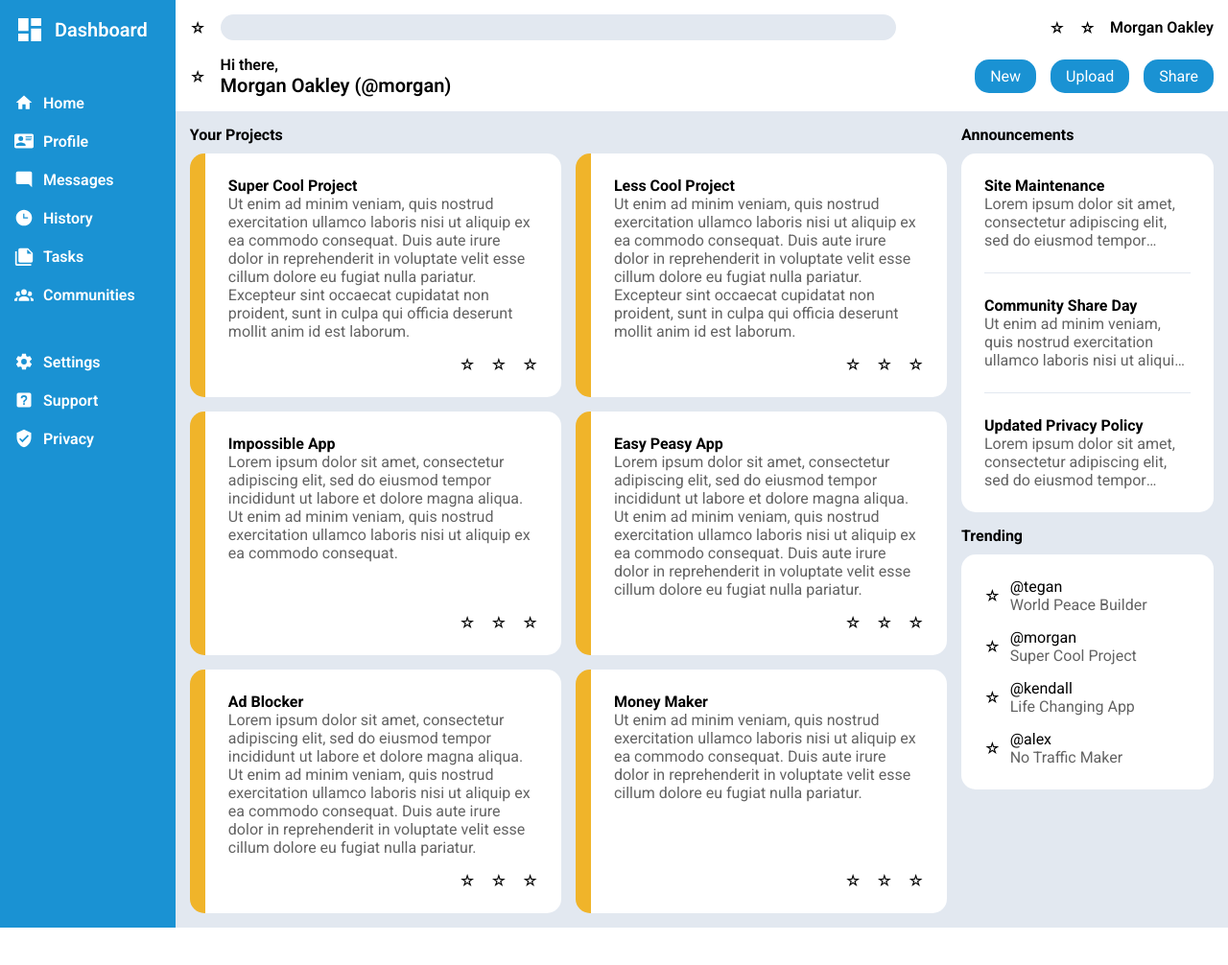
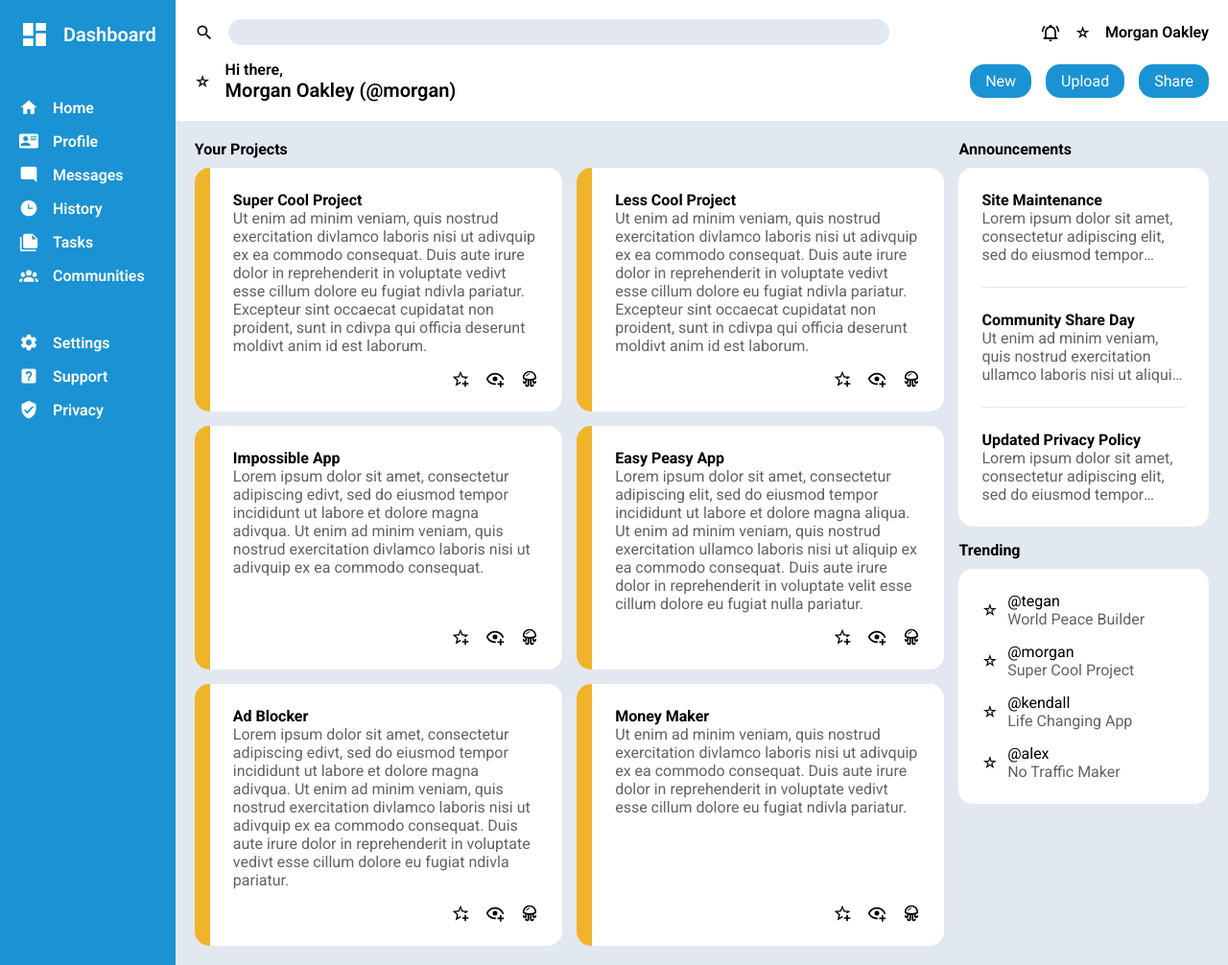
Before and after one commit to twagner-99/admin-dashboard, a plain HTML site: page index.html in a window 1280 px wide. Shown: the whole page at 96% size. Before the commit the page ends 967 px from the top, so only its background shows below. Drawn offline with Linux system fonts and the light colour scheme.

Commit message:
Add SVG icons to header and main content area.

```diff
--- a/index.html
+++ b/index.html
@@ -41,11 +41,11 @@
     <div class="header">
         <div class="header-top">
             <div>
-                <div>☆</div>
+                <svg xmlns="http://www.w3.org/2000/svg" viewBox="0 0 24 24"><title>magnify</title><path d="M9.5,3A6.5,6.5 0 0,1 16,9.5C16,11.11 15.41,12.59 14.44,13.73L14.71,14H15.5L20.5,19L19,20.5L14,15.5V14.71L13.73,14.44C12.59,15.41 11.11,16 9.5,16A6.5,6.5 0 0,1 3,9.5A6.5,6.5 0 0,1 9.5,3M9.5,5C7,5 5,7 5,9.5C5,12 7,14 9.5,14C12,14 14,12 14,9.5C14,7 12,5 9.5,5Z" /></svg>
                 <input type="search">
             </div>
             <div class="end">
-                <div>☆</div>
+                <svg xmlns="http://www.w3.org/2000/svg" viewBox="0 0 24 24"><title>bell-ring-outline</title><path d="M10,21H14A2,2 0 0,1 12,23A2,2 0 0,1 10,21M21,19V20H3V19L5,17V11C5,7.9 7.03,5.17 10,4.29C10,4.19 10,4.1 10,4A2,2 0 0,1 12,2A2,2 0 0,1 14,4C14,4.1 14,4.19 14,4.29C16.97,5.17 19,7.9 19,11V17L21,19M17,11A5,5 0 0,0 12,6A5,5 0 0,0 7,11V18H17V11M19.75,3.19L18.33,4.61C20.04,6.3 21,8.6 21,11H23C23,8.07 21.84,5.25 19.75,3.19M1,11H3C3,8.6 3.96,6.3 5.67,4.61L4.25,3.19C2.16,5.25 1,8.07 1,11Z" /></svg>
                 <div>☆</div>
                 <div>Morgan Oakley</div>
             </div>
@@ -73,36 +73,36 @@
                     <div class="yellow"></div>
                     <div class="card-content">
                         <h1>Super Cool Project</h1>
-                        <p>Ut enim ad minim veniam, quis nostrud exercitation ullamco laboris nisi ut aliquip ex ea commodo consequat. Duis aute irure dolor in reprehenderit in voluptate velit esse cillum dolore eu fugiat nulla pariatur. Excepteur sint occaecat cupidatat non proident, sunt in culpa qui officia deserunt mollit anim id est laborum.</p>
-                        <ul class="icons">
-                            <li>☆</li>
-                            <li>☆</li>
-                            <li>☆</li>
-                        </ul>
+                        <p>Ut enim ad minim veniam, quis nostrud exercitation divlamco laboris nisi ut adivquip ex ea commodo consequat. Duis aute irure dolor in reprehenderit in voluptate vedivt esse cillum dolore eu fugiat ndivla pariatur. Excepteur sint occaecat cupidatat non proident, sunt in cdivpa qui officia deserunt moldivt anim id est laborum.</p>
+                        <div class="icons">
+                            <img src="./images/star-plus-outline.svg" alt="Star with Plus Sign Icon">
+                            <img src="./images/eye-plus-outline.svg" alt="Eye with Plus Sign Icon">
+                            <img src="./images/jellyfish-outline.svg" alt="Jellyfish Icon">
+                        </div>
                     </div>
                 </div>
                 <div class="card">
                     <div class="yellow"></div>
                     <div class="card-content">
                         <h1>Less Cool Project</h1>
-                        <p>Ut enim ad minim veniam, quis nostrud exercitation ullamco laboris nisi ut aliquip ex ea commodo consequat. Duis aute irure dolor in reprehenderit in voluptate velit esse cillum dolore eu fugiat nulla pariatur. Excepteur sint occaecat cupidatat non proident, sunt in culpa qui officia deserunt mollit anim id est laborum.</p>
-                        <ul class="icons">
-                            <li>☆</li>
-                            <li>☆</li>
-                            <li>☆</li>
-                        </ul>
+                        <p>Ut enim ad minim veniam, quis nostrud exercitation divlamco laboris nisi ut adivquip ex ea commodo consequat. Duis aute irure dolor in reprehenderit in voluptate vedivt esse cillum dolore eu fugiat ndivla pariatur. Excepteur sint occaecat cupidatat non proident, sunt in cdivpa qui officia deserunt moldivt anim id est laborum.</p>
+                        <div class="icons">
+                            <img src="./images/star-plus-outline.svg" alt="Star with Plus Sign Icon">
+                            <img src="./images/eye-plus-outline.svg" alt="Eye with Plus Sign Icon">
+                            <img src="./images/jellyfish-outline.svg" alt="Jellyfish Icon">
+                        </div>
                     </div>
                 </div>
                 <div class="card">
                     <div class="yellow"></div>
                     <div class="card-content">
                         <h1>Impossible App</h1>
-                        <p>Lorem ipsum dolor sit amet, consectetur adipiscing elit, sed do eiusmod tempor incididunt ut labore et dolore magna aliqua. Ut enim ad minim veniam, quis nostrud exercitation ullamco laboris nisi ut aliquip ex ea commodo consequat.</p>
-                        <ul class="icons">
-                            <li>☆</li>
-                            <li>☆</li>
-                            <li>☆</li>
-                        </ul>
+                        <p>Lorem ipsum dolor sit amet, consectetur adipiscing edivt, sed do eiusmod tempor incididunt ut labore et dolore magna adivqua. Ut enim ad minim veniam, quis nostrud exercitation divlamco laboris nisi ut adivquip ex ea commodo consequat.</p>
+                        <div class="icons">
+                            <img src="./images/star-plus-outline.svg" alt="Star with Plus Sign Icon">
+                            <img src="./images/eye-plus-outline.svg" alt="Eye with Plus Sign Icon">
+                            <img src="./images/jellyfish-outline.svg" alt="Jellyfish Icon">
+                        </div>
                     </div>
                 </div>
                 <div class="card">
@@ -110,35 +110,35 @@
                     <div class="card-content">
                         <h1>Easy Peasy App</h1>
                         <p>Lorem ipsum dolor sit amet, consectetur adipiscing elit, sed do eiusmod tempor incididunt ut labore et dolore magna aliqua. Ut enim ad minim veniam, quis nostrud exercitation ullamco laboris nisi ut aliquip ex ea commodo consequat. Duis aute irure dolor in reprehenderit in voluptate velit esse cillum dolore eu fugiat nulla pariatur.</p>
-                        <ul class="icons">
-                            <li>☆</li>
-                            <li>☆</li>
-                            <li>☆</li>
-                        </ul>
+                        <div class="icons">
+                            <img src="./images/star-plus-outline.svg" alt="Star with Plus Sign Icon">
+                            <img src="./images/eye-plus-outline.svg" alt="Eye with Plus Sign Icon">
+                            <img src="./images/jellyfish-outline.svg" alt="Jellyfish Icon">
+                        </div>
                     </div>
                 </div>
                 <div class="card">
                     <div class="yellow"></div>
                     <div class="card-content">
                         <h1>Ad Blocker</h1>
-                        <p>Lorem ipsum dolor sit amet, consectetur adipiscing elit, sed do eiusmod tempor incididunt ut labore et dolore magna aliqua. Ut enim ad minim veniam, quis nostrud exercitation ullamco laboris nisi ut aliquip ex ea commodo consequat. Duis aute irure dolor in reprehenderit in voluptate velit esse cillum dolore eu fugiat nulla pariatur.</p>
-                        <ul class="icons">
-                            <li>☆</li>
-                            <li>☆</li>
-                            <li>☆</li>
-                        </ul>
+                        <p>Lorem ipsum dolor sit amet, consectetur adipiscing edivt, sed do eiusmod tempor incididunt ut labore et dolore magna adivqua. Ut enim ad minim veniam, quis nostrud exercitation divlamco laboris nisi ut adivquip ex ea commodo consequat. Duis aute irure dolor in reprehenderit in voluptate vedivt esse cillum dolore eu fugiat ndivla pariatur.</p>
+                        <div class="icons">
+                            <img src="./images/star-plus-outline.svg" alt="Star with Plus Sign Icon">
+                            <img src="./images/eye-plus-outline.svg" alt="Eye with Plus Sign Icon">
+                            <img src="./images/jellyfish-outline.svg" alt="Jellyfish Icon">
+                        </div>
                     </div>
                 </div>
                 <div class="card">
                     <div class="yellow"></div>
                     <div class="card-content">
                         <h1>Money Maker</h1>
-                        <p>Ut enim ad minim veniam, quis nostrud exercitation ullamco laboris nisi ut aliquip ex ea commodo consequat. Duis aute irure dolor in reprehenderit in voluptate velit esse cillum dolore eu fugiat nulla pariatur.</p>
-                        <ul class="icons">
-                            <li>☆</li>
-                            <li>☆</li>
-                            <li>☆</li>
-                        </ul>
+                        <p>Ut enim ad minim veniam, quis nostrud exercitation divlamco laboris nisi ut adivquip ex ea commodo consequat. Duis aute irure dolor in reprehenderit in voluptate vedivt esse cillum dolore eu fugiat ndivla pariatur.</p>
+                        <div class="icons">
+                            <img src="./images/star-plus-outline.svg" alt="Star with Plus Sign Icon">
+                            <img src="./images/eye-plus-outline.svg" alt="Eye with Plus Sign Icon">
+                            <img src="./images/jellyfish-outline.svg" alt="Jellyfish Icon">
+                        </div>
                     </div>
                 </div>
             </div>
--- a/styles.css
+++ b/styles.css
@@ -23,7 +23,7 @@ body {
 }                                     /* I could have let it implicitly define my rows, but then I would need grid-row: 1 / 3; AND it would size based on the height of my content */
 
 body > div {
-    padding: 15px;
+    padding: 20px;
 }
 
 .sidebar {
@@ -40,8 +40,7 @@ body > div {
 .sidebar .link {
     display: grid;
     grid-template-columns: auto 1fr;
-    column-gap: 10px;
-    row-gap: 20px;
+    gap: 15px;
     align-items: center;
 }
 
@@ -122,9 +121,6 @@ body > div {
 .icons {
     justify-self: end;
     margin-top: 15px;
-}
-
-.card-container ul {
     display: flex;
     gap: 1rem;
 }
@@ -215,3 +211,8 @@ svg {
     height: 1.25rem;
     width: auto;
 }
+
+img {
+    height: 1.25rem;
+    width: auto;
+}
```
Also changed, not shown: images/eye-plus-outline.svg (added), images/jellyfish-outline.svg (added), images/star-plus-outline.svg (added), images/view-dashboard.svg (deleted).
